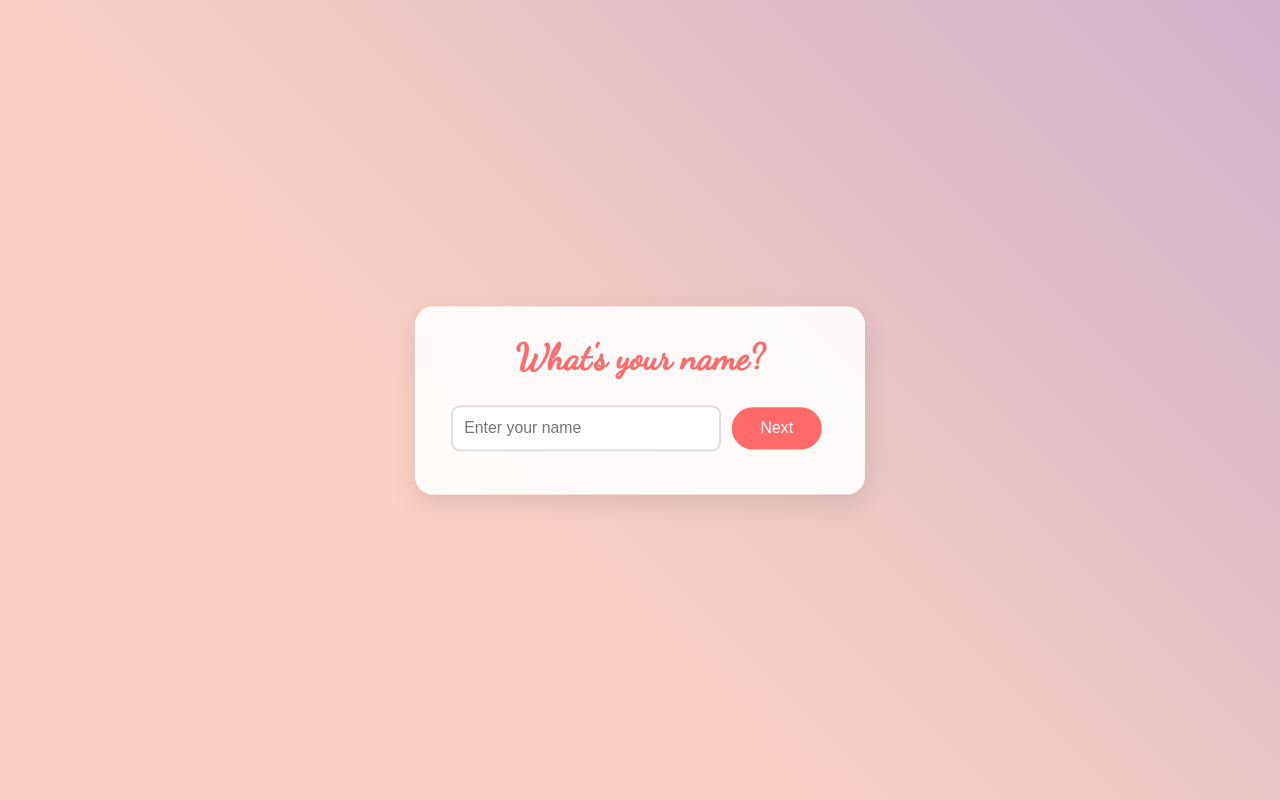
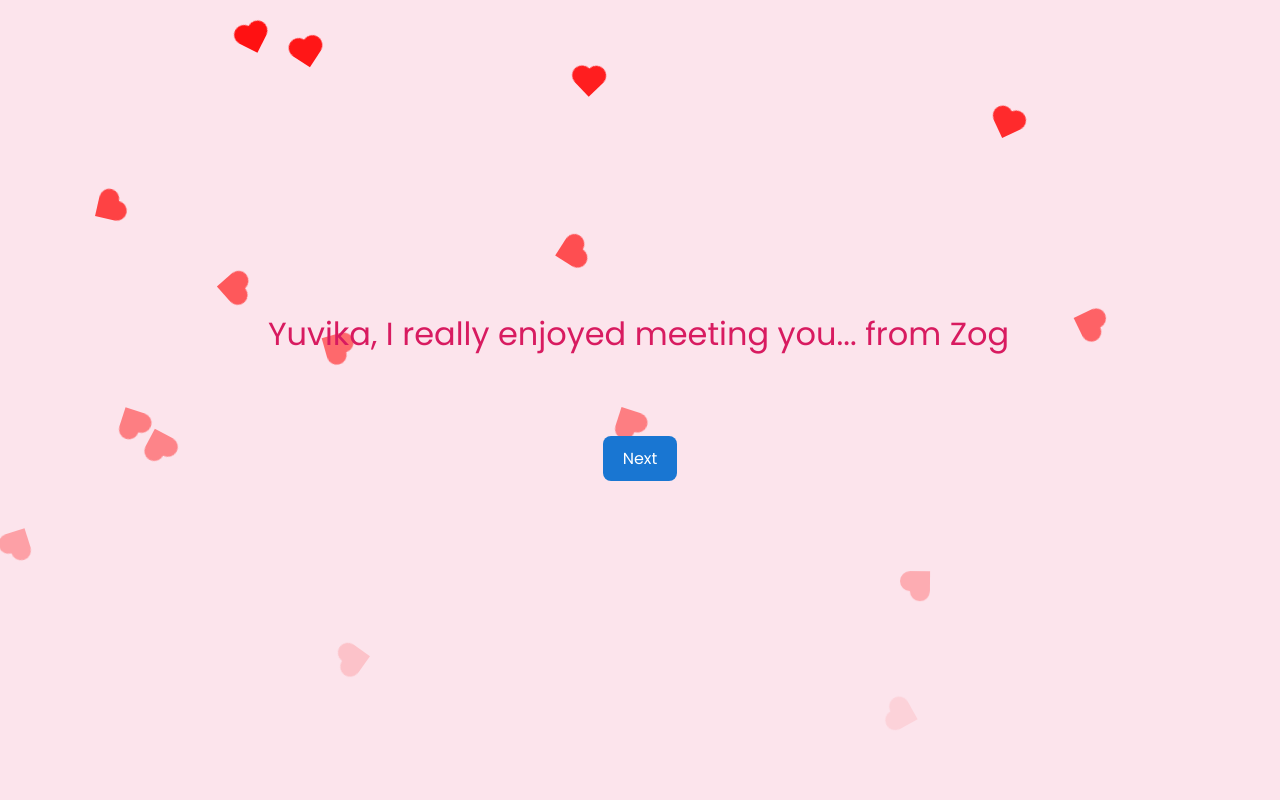
Before and after one commit to amitchaudhary84501/kp-rawat, a plain HTML site: page index.html in a window 1280 px wide. Drawn offline with Linux system fonts and the light colour scheme.

Commit message:
Update index.html

```diff
--- a/index.html
+++ b/index.html
@@ -1,126 +1,198 @@
 <!DOCTYPE html>
 <html lang="en">
 <head>
-    <meta charset="UTF-8">
-    <meta name="viewport" content="width=device-width, initial-scale=1.0">
-    <title>Special Message</title>
-    <link rel="stylesheet" href="styles.css">
-    <link href="https://fonts.googleapis.com/css2?family=Dancing+Script&family=Roboto:wght@300;400;500&display=swap" rel="stylesheet">
+  <meta charset="UTF-8" />
+  <meta name="viewport" content="width=device-width, initial-scale=1.0" />
+  <title>For Yuvika ❤️</title>
+  <link href="https://fonts.googleapis.com/css2?family=Poppins:wght@400;700&display=swap" rel="stylesheet">
+  <style>
+    * {
+      margin: 0;
+      padding: 0;
+      box-sizing: border-box;
+      font-family: 'Poppins', sans-serif;
+    }
+    body, html {
+      height: 100%;
+      overflow: hidden;
+      background: #fce4ec;
+    }
+    .slide {
+      width: 100vw;
+      height: 100vh;
+      display: none;
+      justify-content: center;
+      align-items: center;
+      text-align: center;
+      flex-direction: column;
+      padding: 20px;
+      position: relative;
+      z-index: 1;
+    }
+    .slide.active {
+      display: flex;
+    }
+    .slide img {
+      max-width: 90%;
+      border-radius: 20px;
+      box-shadow: 0 0 30px rgba(0,0,0,0.2);
+      margin-bottom: 20px;
+    }
+    .text {
+      font-size: 2rem;
+      color: #d81b60;
+      min-height: 3em;
+    }
+    .typing {
+      border-right: 3px solid #d81b60;
+      white-space: nowrap;
+      overflow: hidden;
+      width: 0;
+      animation: typing 4s steps(40, end) forwards, blink 0.75s step-end infinite;
+    }
+    @keyframes typing {
+      from { width: 0; }
+      to { width: 100%; }
+    }
+    @keyframes blink {
+      50% { border-color: transparent; }
+    }
+    .btns, .next-btn {
+      margin-top: 20px;
+    }
+    button {
+      padding: 10px 20px;
+      font-size: 1rem;
+      margin: 10px;
+      border: none;
+      border-radius: 8px;
+      cursor: pointer;
+      transition: 0.3s;
+    }
+    .yes { background-color: #4caf50; color: white; }
+    .no { background-color: #f44336; color: white; }
+    .next-btn button { background-color: #1976d2; color: white; }
+    @media (max-width: 600px) {
+      .text { font-size: 1.2rem; }
+      button { font-size: 0.9rem; padding: 8px 16px; }
+    }
+    .heart {
+      width: 20px;
+      height: 20px;
+      position: fixed;
+      top: -30px;
+      background: red;
+      transform: rotate(45deg);
+      animation: fall 5s linear infinite;
+      z-index: 0;
+    }
+    .heart::before,
+    .heart::after {
+      content: '';
+      width: 20px;
+      height: 20px;
+      position: absolute;
+      background: red;
+      border-radius: 50%;
+    }
+    .heart::before { top: -10px; left: 0; }
+    .heart::after { left: -10px; top: 0; }
+    @keyframes fall {
+      0% { transform: translateY(0) rotate(0deg); opacity: 1; }
+      100% { transform: translateY(100vh) rotate(360deg); opacity: 0; }
+    }
+  </style>
 </head>
 <body>
-    <div class="page" id="page1" active>
-        <div class="content">
-            <h1>What's your name?</h1>
-            <input type="text" id="nameInput" placeholder="Enter your name">
-            <button onclick="nextPage(1)">Next</button>
-        </div>
-    </div>
+  <audio autoplay loop>
+    <source src="https://www.soundhelix.com/examples/mp3/SoundHelix-Song-1.mp3" type="audio/mpeg">
+    Your browser does not support the audio element.
+  </audio>
 
-    <div class="page" id="page2">
-        <div class="content">
-            <h1>Yuvika,</h1>
-            <p>I really enjoyed meeting you...from zog</p>
-            <button onclick="nextPage(2)">Next</button>
-        </div>
-    </div>
+  <script>
+    function createHeart() {
+      const heart = document.createElement('div');
+      heart.classList.add('heart');
+      heart.style.left = Math.random() * 100 + 'vw';
+      heart.style.animationDuration = (Math.random() * 3 + 2) + 's';
+      document.body.appendChild(heart);
+      setTimeout(() => { heart.remove(); }, 5000);
+    }
+    setInterval(createHeart, 300);
+  </script>
 
-    <div class="page" id="page3">
-        <div class="content">
-            <h1>I wanted to share something important with you...</h1>
-            <button onclick="nextPage(3)">Next</button>
-        </div>
-    </div>
+  <div id="slides-container"></div>
 
-    <div class="page" id="page4">
-        <div class="content">
-            <h1>It's something between you and me...</h1>
-            <button onclick="nextPage(4)">Next</button>
-        </div>
-    </div>
+  <script>
+    const slideData = [
+      { content: '<div class="text typing">Yuvika, I really enjoyed meeting you... from Zog</div>' },
+      { content: '<div class="text typing">I wanted to share something important with you...</div>' },
+      { content: '<div class="text typing">It\'s something between you and me... Don\'t tell anyone 🤫</div>' },
+      { content: '<div class="text" style="font-size: 5rem;">🤐</div>' },
+      { content: '<img src="WhatsApp Image 2025-03-20 at 20.52.55_750fc292.jpg" alt="Image 2">' },
+      { content: '<img src="WhatsApp Image 2025-03-20 at 20.52.55_922adc69.jpg" alt="Image 3">' },
+      { content: '<div class="text typing">Dekho mai risk le rha hun...</div>' },
+      { content: '<div class="text typing">Will you be my partner?</div><div class="btns"><button class="yes" onclick="showResult(\'yes\')">Yes</button><button class="no" onclick="showResult(\'no\')">No</button></div>' },
+      { content: '<div class="text">Thank you for saying yes! You have made me the happiest person! ❤️</div><div class="next-btn"><button onclick="startOver()">Start Over</button></div>' },
+      { content: `<div class="text">
+        In my heart you'll forever stay<br>
+        No matter the distance, no matter the time,<br>
+        My love for you will always shine.<br><br>
+        With each passing day, I fall even more,<br>
+        Into a love I can't ignore.<br><br>
+        I hope you feel the same way too,<br>
+        For my feelings are honest, pure, and true.<br><br>
+        Will you be mine forevermore?<br>
+        Together, let's explore what love has in store.<br><br>
+        No matter the path, no matter the way,<br>
+        I'll always be here, come what may.
+      </div><div class="next-btn"><button onclick="goBackToChoice()">Back</button><button onclick="startOver()">Start Over</button></div>` }
+    ];
 
-    <div class="page" id="page5">
-        <div class="content">
-            <h1>Don't tell anyone...</h1>
-            <button onclick="nextPage(5)">Next</button>
-        </div>
-    </div>
+    const container = document.getElementById('slides-container');
 
-    <div class="page" id="page6">
-        <div class="content">
-            <h1>🤫</h1>
-            <button onclick="nextPage(6)">Next</button>
-        </div>
-    </div>
+    slideData.forEach((data, index) => {
+      const slide = document.createElement('div');
+      slide.className = 'slide';
+      slide.id = 'slide' + index;
+      slide.innerHTML = data.content + (index < 7 ? '<div class="next-btn"><button onclick="nextSlide()">Next</button></div>' : '');
+      container.appendChild(slide);
+    });
 
-    <div class="page" id="page7">
-        <div class="content">
-            <h1>Dekho mai risk le rha hun...</h1>
-            <div class="button-container">
-                <button onclick="previousPage(7)" class="back-btn">Back</button>
-                <button onclick="nextPage(7)">Next</button>
-            </div>
-        </div>
-    </div>
+    let current = 0;
+    const slides = document.querySelectorAll('.slide');
+    slides[0].classList.add('active');
 
-    <div class="page" id="page8">
-        <div class="content">
-            <div class="image-container">
-                <img src="WhatsApp Image 2025-03-20 at 20.52.55_922adc69.jpg" alt="Special moment" class="special-image">
-            </div>
-            <div class="button-container">
-                <button onclick="previousPage(8)" class="back-btn">Back</button>
-                <button onclick="nextPage(8)">Next</button>
-            </div>
-        </div>
-    </div>
+    function showSlide(index) {
+      slides.forEach((s, i) => {
+        s.classList.remove('active');
+        if (i === index) s.classList.add('active');
+      });
+      current = index;
+    }
 
-    <div class="page" id="page9">
-        <div class="content">
-            <div class="image-container">
-                <img src="WhatsApp Image 2025-03-20 at 20.52.55_750fc292.jpg" alt="Special moment" class="special-image">
-            </div>
-            <div class="button-container">
-                <button onclick="previousPage(9)" class="back-btn">Back</button>
-                <button onclick="nextPage(9)">Next</button>
-            </div>
-        </div>
-    </div>
+    function nextSlide() {
+      if (current < 7) {
+        current++;
+        showSlide(current);
+      }
+    }
 
-    <div class="page" id="page10">
-        <div class="content">
-            <h1>Will you be my partner?</h1>
-            <div class="choice-buttons">
-                <button onclick="showResponse('yes')" class="yes-btn">Yes</button>
-                <button onclick="showResponse('no')" class="no-btn">No</button>
-            </div>
-        </div>
-    </div>
+    function showResult(answer) {
+      if (answer === 'yes') {
+        showSlide(8);
+      } else {
+        showSlide(9);
+      }
+    }
 
-    <div class="page" id="response-yes">
-        <div class="content">
-            <h1>Thank you for saying Yes! ❤️</h1>
-            <p>You've made me the happiest person!</p>
-            <button onclick="restartJourney()">Start Over</button>
-        </div>
-    </div>
+    function goBackToChoice() {
+      showSlide(7);
+    }
 
-    <div class="page" id="response-no">
-        <div class="content">
-            <h1>In my heart you'll forever stay</h1>
-            <p>No matter the distance, no matter the time,<br>
-            My love for you will always shine.<br><br>
-            With each passing day, I fall even more,<br>
-            Into a love I can't ignore.<br><br>
-            I hope you feel the same way too,<br>
-            For my feelings are honest, pure, and true.<br><br>
-            Will you be mine forevermore?<br>
-            Together, let's explore what love has in store.<br><br>
-            No matter the path, no matter the way,<br>
-            I'll always be here, come what may.</p>
-            <button onclick="restartJourney()">Start Over</button>
-        </div>
-    </div>
-
-    <script src="script.js"></script>
+    function startOver() {
+      showSlide(0);
+    }
+  </script>
 </body>
 </html>
```
